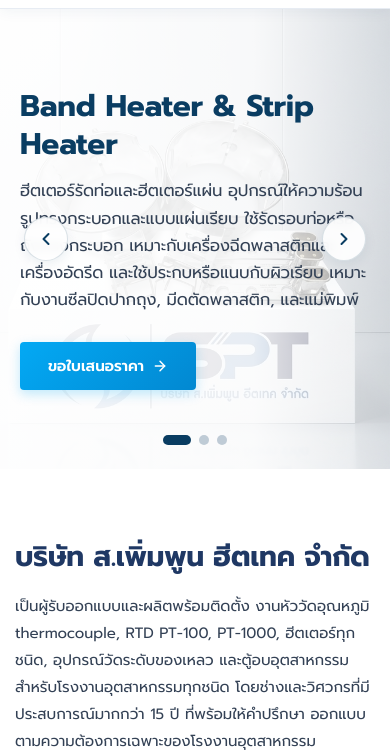
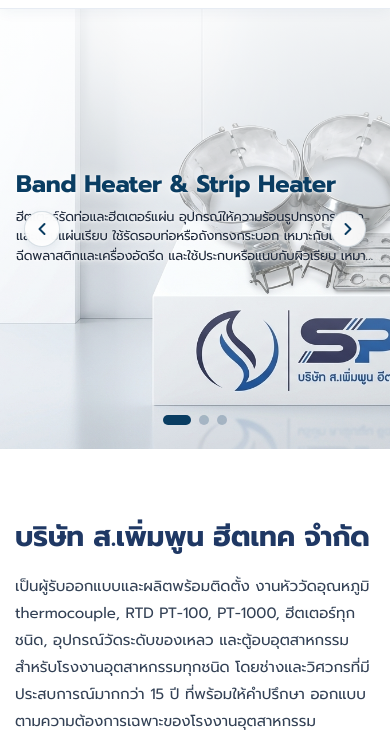
Before and after one commit to chayuthdr-sys/Side1, a website: page index.html in a window 390 px wide. Shown: the part 67-819 px from the top of the page. Drawn offline with Linux system fonts and the light colour scheme.

Commit message:
Hide mobile hero CTA, enhance background clarity, and balance feature card line breaks

```diff
--- a/css/components.css
+++ b/css/components.css
@@ -1838,15 +1838,55 @@ body.modal-open {
 @media (max-width: 991px) {
   .product-grid { grid-template-columns: repeat(2, 1fr); }
   .new-products-grid { grid-template-columns: repeat(2, 1fr); }
-  .hero-title { font-size: 30px; }
-  .hero-slider-container { height: 460px; }
-  .hero-slide { background-size: cover; background-position: right center; }
+  .hero-title { font-size: 28px; }
+  .hero-slider-container { height: 480px; }
+  .hero-slide { background-size: cover; background-position: 70% center; }
   .hero-slide-overlay {
-    background: linear-gradient(90deg, rgba(255, 255, 255, 0.96) 0%, rgba(255, 255, 255, 0.9) 65%, rgba(255, 255, 255, 0.5) 100%);
+    background: linear-gradient(90deg, rgba(255, 255, 255, 0.88) 0%, rgba(255, 255, 255, 0.65) 45%, rgba(255, 255, 255, 0.25) 80%, rgba(255, 255, 255, 0.1) 100%);
   }
 }
 
 @media (max-width: 768px) {
+  .hero-slider-container {
+    height: 440px;
+  }
+  .hero-slide {
+    background-size: cover;
+    background-position: 68% center;
+  }
+  .hero-slide-overlay {
+    background: linear-gradient(180deg, rgba(255, 255, 255, 0.82) 0%, rgba(255, 255, 255, 0.45) 42%, rgba(255, 255, 255, 0.12) 80%, transparent 100%);
+  }
+  .hero-slide-content {
+    padding: 0 16px;
+    max-width: 100%;
+    margin-top: -24px;
+  }
+  .hero-slide-content .btn-read-more {
+    display: none !important;
+  }
+  .hero-title {
+    font-size: 24px;
+    margin-bottom: 8px;
+    text-shadow: 0 1px 3px rgba(255, 255, 255, 0.95), 0 0 16px #ffffff;
+  }
+  .hero-subtitle {
+    font-size: 13px;
+    line-height: 1.5;
+    color: #1e293b;
+    margin-bottom: 0;
+    text-shadow: 0 1px 3px rgba(255, 255, 255, 0.95), 0 0 12px #ffffff;
+    display: -webkit-box;
+    -webkit-line-clamp: 3;
+    -webkit-box-orient: vertical;
+    overflow: hidden;
+  }
+  .slider-arrow {
+    width: 36px;
+    height: 36px;
+  }
+  .slider-arrow.prev { left: 6px; }
+  .slider-arrow.next { right: 6px; }
   .product-modal-body {
     grid-template-columns: 1fr;
     padding: 20px 16px;
--- a/css/theme.css
+++ b/css/theme.css
@@ -532,7 +532,7 @@ a:hover, a:focus {
   color: #0a3d62;
   line-height: 1.4;
   white-space: normal;
-  word-break: break-word;
+  text-wrap: balance;
 }
 
 .nowrap-text {
@@ -545,10 +545,11 @@ a:hover, a:focus {
 
 .feature-card p {
   font-size: 13px;
-  line-height: 1.55;
+  line-height: 1.6;
   color: #64748b;
   margin: 8px 0 0 0;
   text-align: center;
+  text-wrap: balance;
 }
 
 /* Company Certifications & Accreditations Strip - Apple UI Minimalist Style */
--- a/index.html
+++ b/index.html
@@ -206,7 +206,7 @@
             </svg>
           </div>
           <h3 class="feature-card-title">ผลิตตามสั่งแบบ <br class="feature-title-break"><span class="nowrap-text">Make to Order</span></h3>
-          <p>ผลิตตามแบบหรือตัวอย่างตามที่ลูกค้าต้องการ</p>
+          <p>ผลิตตามแบบหรือตัวอย่าง<br>ตามที่ลูกค้าต้องการ</p>
         </div>
         <div class="feature-card">
           <div class="feature-icon-box">
@@ -217,7 +217,7 @@
             </svg>
           </div>
           <h3>ทวนสอบประวัติย้อนหลัง</h3>
-          <p>บันทึกสเปกและข้อมูลการผลิตเพื่อรองรับการสั่งซ้ำได้รวดเร็ว</p>
+          <p>บันทึกสเปกและข้อมูลการผลิต<br>เพื่อรองรับการสั่งซ้ำได้รวดเร็ว</p>
         </div>
         <div class="feature-card">
           <div class="feature-icon-box">
@@ -229,7 +229,7 @@
             </svg>
           </div>
           <h3>ทีมงานประสบการณ์กว่า 15 ปี</h3>
-          <p>ทีมงานคุณภาพที่พร้อมซัพพอร์ตและให้คำปรึกษา</p>
+          <p>ทีมงานคุณภาพที่พร้อมซัพพอร์ต<br>และให้คำปรึกษา</p>
         </div>
         <div class="feature-card">
           <div class="feature-icon-box">
@@ -239,7 +239,7 @@
             </svg>
           </div>
           <h3>After-sales Service</h3>
-          <p>รับประกันสินค้า ให้คำด้านเทคนิคการบำรุงรักษา</p>
+          <p>รับประกันสินค้า ให้คำปรึกษา<br>ด้านเทคนิคการบำรุงรักษา</p>
         </div>
       </div>
     </div>
```
